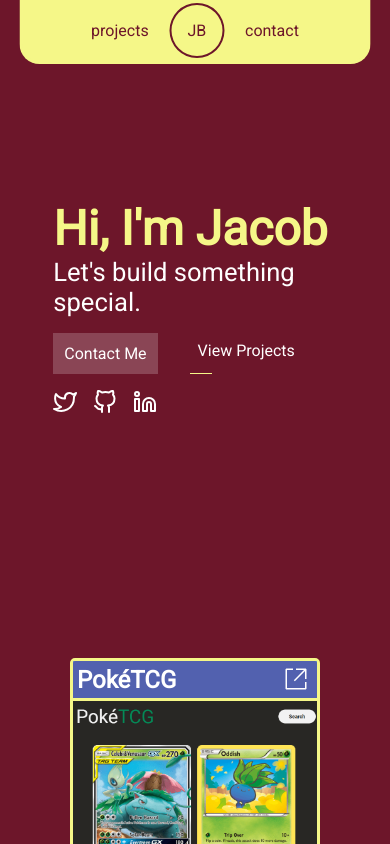
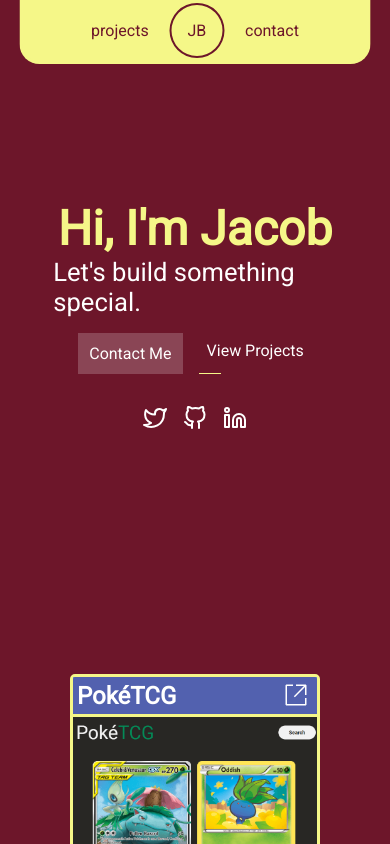
Before and after one commit to thegoldenbolden/portfolio-v1, a Next.js app: page / in a window 390 px wide. Shown: the top 844 px of the page. Built offline with nearby package versions, Linux system fonts and the light colour scheme.

Commit message:
added favicon

```diff
--- a/src/styles/Hero.module.scss
+++ b/src/styles/Hero.module.scss
@@ -7,8 +7,11 @@
 	gap: 50px;
 
 	#left {
+		display: flex;
+		flex-direction: column;
+		align-items: center;
 		margin: 5em 0;
-		width: 70%;
+		width: 100%;
 
 		h1 {
 			font-size: 3em;
@@ -22,10 +25,9 @@
 
 		.actions {
 			display: flex;
-			gap: 2em;
+			flex-wrap: wrap;
+			gap: 1em;
 			margin: 1em 0;
-			height: max-content;
-			width: max-content;
 
 			a {
 				padding: .5em;
@@ -70,7 +72,9 @@
 		}
 
 		.socials {
+			margin-top: 1em;
 			display: flex;
+			flex-wrap: wrap;
 			gap: 16px;
 			transition: .3s ease-in color;
 
@@ -88,6 +92,7 @@
 	}
 
 	#right {
+		display: none;
 		height: 100%;
 		width: 100%;
 
@@ -111,8 +116,14 @@
 		display: none;
 	}
 
+	.container {
+		justify-content: center;
+	}
 
 	#left {
+		display: flex;
+		flex-direction: column;
+		align-items: center;
 		flex-grow: 1;
 	}
 }
```
